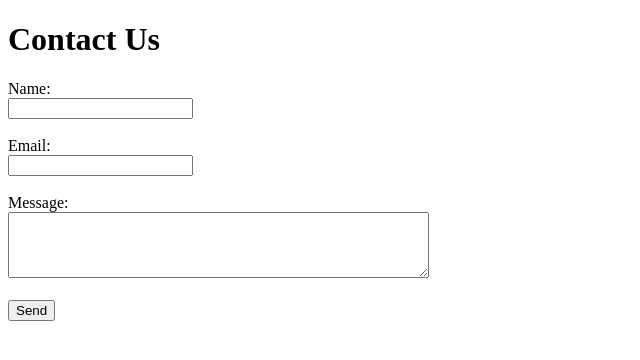
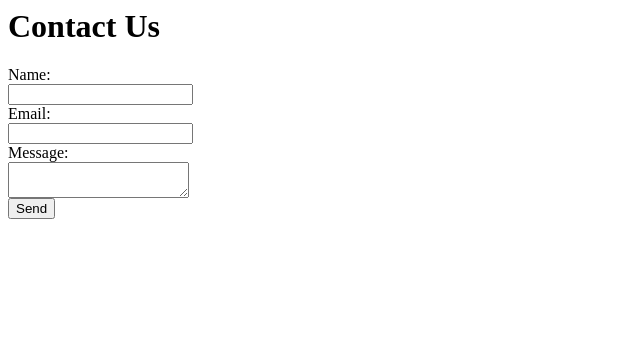
Before and after one commit to abhiupadhyay-Dev/ProjectX, a plain HTML site: page src/index.html in a window 1280 px wide. Shown: the whole page, without its empty margins (0-640 px from the left). Drawn offline with Linux system fonts and the light colour scheme.

Commit message:
Update index.html to include src and contact form

```diff
--- a/src/index.html
+++ b/src/index.html
@@ -1,17 +1,17 @@
-<!DOCTYPE html>
 <html>
 <head>
-<title>Contact Form</title>
+<title>Contact Us</title>
+<link rel="stylesheet" type="text/css" href="index.css">
 </head>
 <body>
 <h1>Contact Us</h1>
-<form action="#" method="post">
+<form>
 <label for="name">Name:</label><br>
-<input type="text" id="name" name="name"><br><br>
+<input type="text" id="name" name="name"><br>
 <label for="email">Email:</label><br>
-<input type="email" id="email" name="email"><br><br>
+<input type="email" id="email" name="email"><br>
 <label for="message">Message:</label><br>
-<textarea id="message" name="message" rows="4" cols="50"></textarea><br><br>
+<textarea id="message" name="message"></textarea><br>
 <input type="submit" value="Send">
 </form>
 </body>
```
